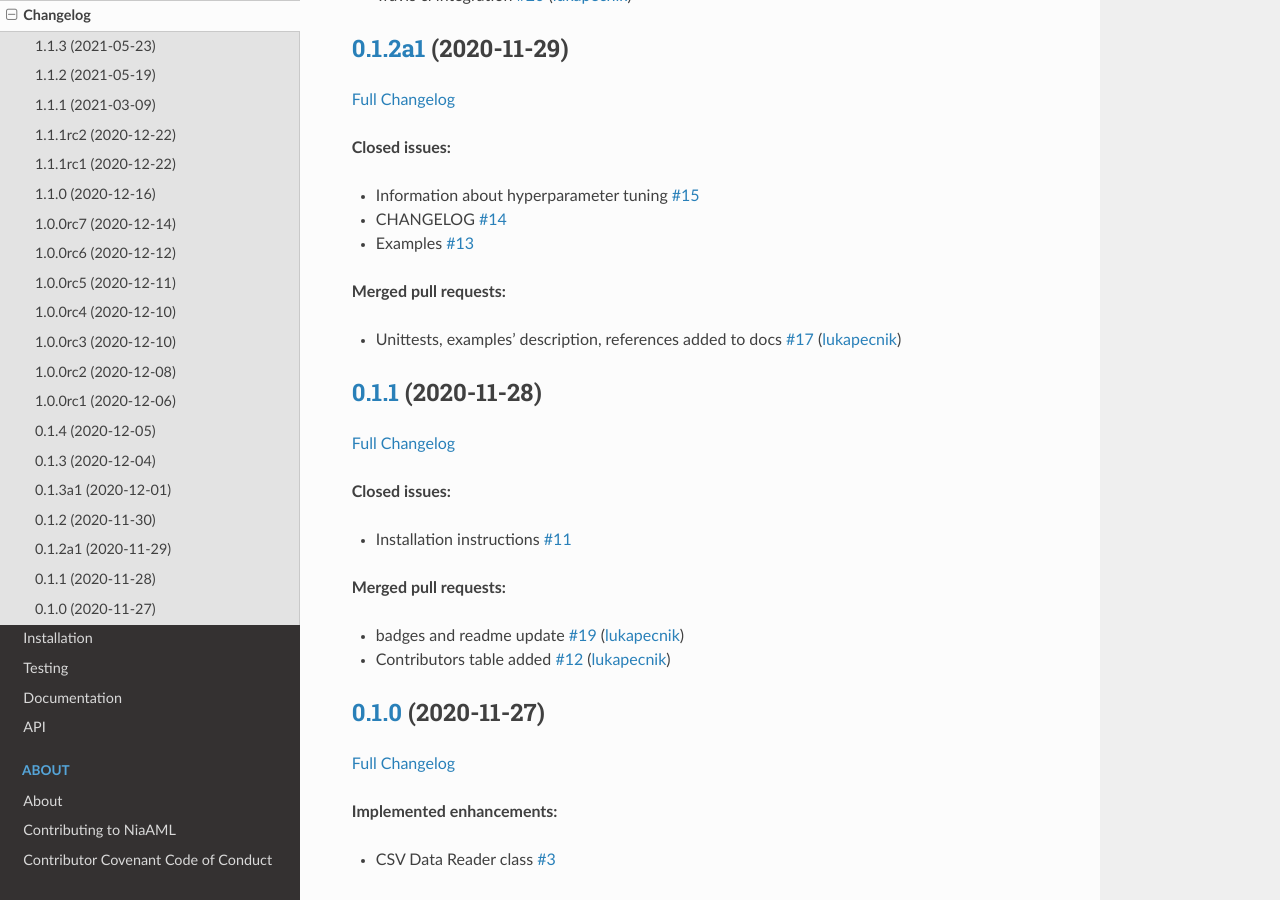
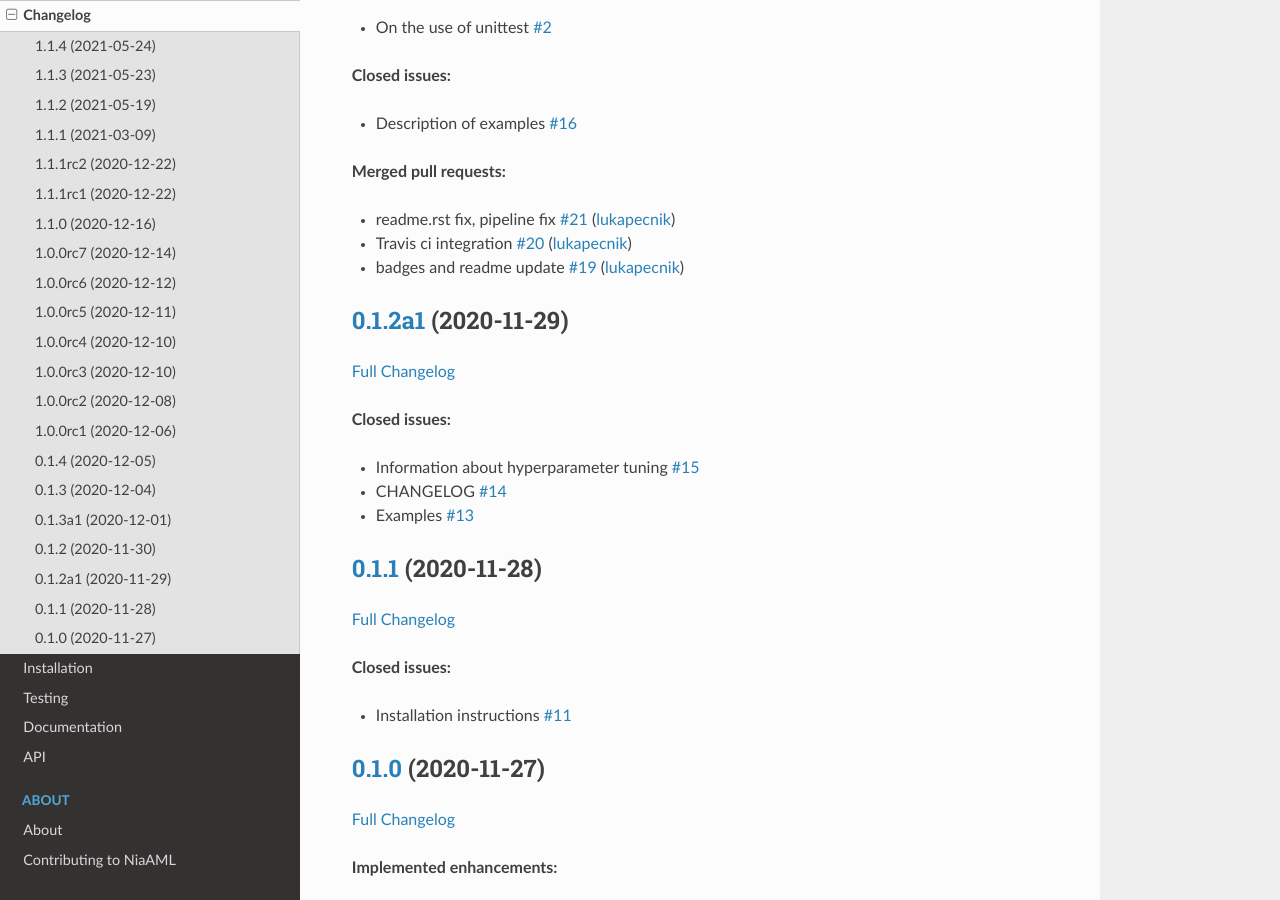
Before and after one commit to firefly-cpp/NiaAML, a Sphinx documentation site: the page built from docs/changelog.rst, in a window 1280 px wide and 900 px high, scrolled down 3840 px. Built offline with Sphinx 7.4.7 and the Read the Docs theme 2.0.0, drawn with Linux system fonts in a browser that asks for light colours; some of the changed text lies outside the part shown.

Commit message:
Update version and changelogs

```diff
--- a/docs/changelog.rst
+++ b/docs/changelog.rst
@@ -1,11 +1,26 @@
 Changelog
 =========
+
+`1.1.4 <https://github.com/lukapecnik/niaaml/tree/1.1.4>`__ (2021-05-24)
+------------------------------------------------------------------------
+
+`Full
+Changelog <https://github.com/lukapecnik/niaaml/compare/1.1.3...1.1.4>`__
+
+**Closed issues:**
+
+-  Unable to install with conda
+   `#47 <https://github.com/lukapecnik/NiaAML/issues/47>`__
+
+.. _section-1:
 
 `1.1.3 <https://github.com/lukapecnik/niaaml/tree/1.1.3>`__ (2021-05-23)
 ------------------------------------------------------------------------
 
 `Full
 Changelog <https://github.com/lukapecnik/niaaml/compare/1.1.2...1.1.3>`__
+
+.. _section-2:
 
 `1.1.2 <https://github.com/lukapecnik/niaaml/tree/1.1.2>`__ (2021-05-19)
 ------------------------------------------------------------------------
@@ -56,6 +73,8 @@
 -  Original NiaAML method support [ci skip]
    `#43 <https://github.com/lukapecnik/NiaAML/pull/43>`__
    (`lukapecnik <https://github.com/lukapecnik>`__)
+
+.. _section-4:
 
 `1.1.0 <https://github.com/lukapecnik/niaaml/tree/1.1.0>`__ (2020-12-16)
 ------------------------------------------------------------------------
@@ -247,11 +281,7 @@
 -  CHANGELOG `#14 <https://github.com/lukapecnik/NiaAML/issues/14>`__
 -  Examples `#13 <https://github.com/lukapecnik/NiaAML/issues/13>`__
 
-**Merged pull requests:**
-
--  Unittests, examples' description, references added to docs
-   `#17 <https://github.com/lukapecnik/NiaAML/pull/17>`__
-   (`lukapecnik <https://github.com/lukapecnik>`__)
+.. _section-8:
 
 `0.1.1 <https://github.com/lukapecnik/niaaml/tree/0.1.1>`__ (2020-11-28)
 ------------------------------------------------------------------------
@@ -264,14 +294,7 @@
 -  Installation instructions
    `#11 <https://github.com/lukapecnik/NiaAML/issues/11>`__
 
-**Merged pull requests:**
-
--  badges and readme update
-   `#19 <https://github.com/lukapecnik/NiaAML/pull/19>`__
-   (`lukapecnik <https://github.com/lukapecnik>`__)
--  Contributors table added
-   `#12 <https://github.com/lukapecnik/NiaAML/pull/12>`__
-   (`lukapecnik <https://github.com/lukapecnik>`__)
+.. _section-9:
 
 `0.1.0 <https://github.com/lukapecnik/niaaml/tree/0.1.0>`__ (2020-11-27)
 ------------------------------------------------------------------------
--- a/docs/conf.py
+++ b/docs/conf.py
@@ -25,7 +25,7 @@
 author = "Luka Pečnik"
 
 # The full version, including alpha/beta/rc tags
-release = "1.1.3"
+release = "1.1.4"
 
 
 # -- General configuration ---------------------------------------------------
--- a/niaaml/__init__.py
+++ b/niaaml/__init__.py
@@ -29,4 +29,4 @@
 ]
 
 __project__ = "niaaml"
-__version__ = "1.1.3"
+__version__ = "1.1.4"
--- a/pyproject.toml
+++ b/pyproject.toml
@@ -1,6 +1,6 @@
 [tool.poetry]
 name = "NiaAML"
-version = "1.1.3"
+version = "1.1.4"
 description = "Python automated machine learning framework."
 license = "MIT"
 authors = ["Luka Pečnik <lukapecnik96@gmail.com>", "Iztok Fister Jr. <iztok.fister1@um.si>"]
```
Also changed, not shown: other parts of docs/changelog.rst (+17 -0 lines), CHANGELOG.md (+11 -9 lines).
